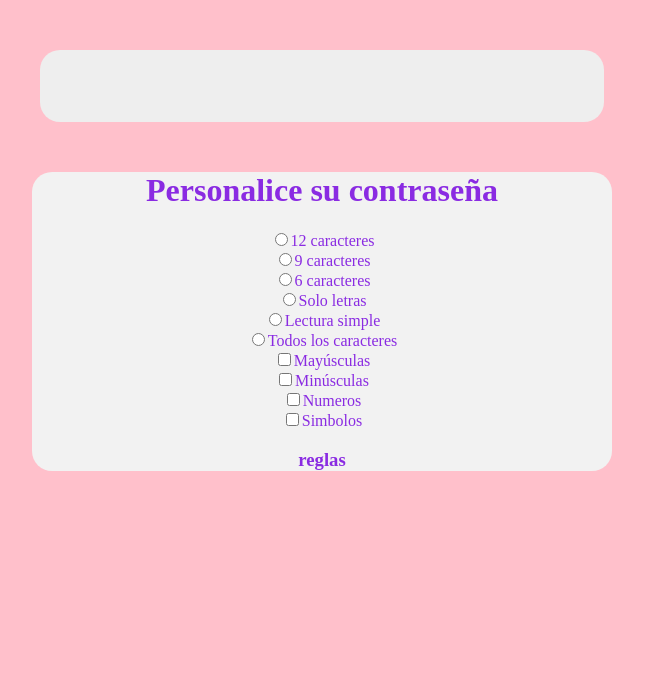
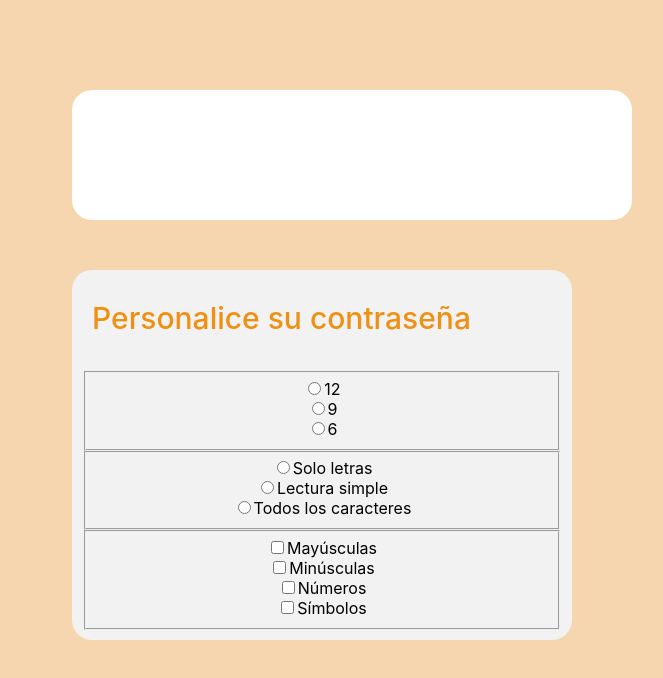
Before and after one commit to CliviaViedma/generadordecontrasenias, a plain HTML site: page index.html in a window 1280 px wide. Shown: the whole page, without its empty margins (318-981 px from the left). Drawn offline with Linux system fonts and the light colour scheme.

Commit message:
segundo commit

```diff
--- a/script.js
+++ b/script.js
@@ -1,92 +1,64 @@
 const body = document.createElement ("body");
+const card = document.createElement("div");
 const input = document.createElement ("input");
+card.classList.add("card");
 input.classList.add("input");
-
+document.body.appendChild(card)
+card.appendChild(input);
 
 const contenedor = document.createElement("div");
 contenedor.classList.add("contenedor");
 const h1 = document.createElement("h1");
 const textH1 = document.createTextNode ("Personalice su contraseña")
+h1.classList.add("titulo");
 h1.appendChild(textH1);
+card.appendChild(contenedor);
+contenedor.appendChild(h1);
+
 const form = document.createElement ("form")
+contenedor.appendChild(form);
 form.classList.add("form");
-contenedor.appendChild(h1);
-contenedor.appendChild(form);
-document.body.appendChild(input);
-document.body.appendChild(contenedor);
 
+const unaFuncion = (tipoInput, items, key) => {
 
-const long = [12, 9, 6];
-for(const elem of long) {
-    const contenedor = document.createElement ("div");
+    const fieldset = document.createElement('fieldset');
+
+    for(const elem of items) {
         const label = document.createElement("label")
-        label.setAttribute ("for", "check-${elem}")
-        label.textContent = `${elem} caracteres`
+        label.setAttribute ("for", `check-${elem}`)
+        label.textContent = `${elem}`
+        label.classList.add("label")
 
         const input = document.createElement('input')
-    input.setAttribute("type", "radio")
+        input.setAttribute("type", tipoInput)
         input.setAttribute("id", `check-${elem}`)
-    input.setAttribute("name", "select-length")
+        input.setAttribute("name", `${key}-control`)
         input.setAttribute("value", `${elem}`)
 
+        input.addEventListener('change', (e) => {
+            //generatePassword(e.target.value);
+            console.log(e.target.value)
+        })
+
+        const contenedor = document.createElement("div");
         contenedor.appendChild(input)
         contenedor.appendChild(label)
-    form.appendChild(contenedor)
 
-    input.addEventListener('change', (e) => {
-        generatePassword(e.target.value);
-    })
+        fieldset.appendChild(contenedor)
 
     }
 
+    form.appendChild(fieldset);
+}
+
+const long = [12, 9, 6]; //to do
 const reglas = ["Solo letras", "Lectura simple", "Todos los caracteres"]
-const titulo = document.createElement("h3");
-const texth3 = document.createTextNode ("reglas");
-titulo.appendChild(texth3)
-contenedor.appendChild(titulo);
+const caracteres = ["Mayúsculas", "Minúsculas", "Números", "Símbolos"]
+unaFuncion('radio', long, 'long')
+unaFuncion('radio', reglas, 'rules')
+unaFuncion('checkbox', caracteres, 'chars')
 
-for( const elem of reglas){
-const contenedor = document.createElement ("div");
-    contenedor.classList.add(`contenedorUno`);
-    //const titulo = document.createElement("h3");
-    //contenedor.appendChild(titulo);
-
-    const label = document.createElement("label");
-        label.setAttribute ("for", "check-${elem}")
-        label.textContent = `${elem} `
-    const input = document.createElement('input')
-        input.setAttribute("type", "radio")
-        input.setAttribute("id", `check-${elem}`)
-
-input.setAttribute("name", "select-length")
-        input.setAttribute("value", `${elem}`)
-        contenedor.appendChild(input)
-        contenedor.appendChild(label)
-        form.appendChild(contenedor)
-
-        input.addEventListener('change', (e) => {
-            generatePassword(e.target.value);
-        })
-
-    }
-const caracteres = ["Mayúsculas", "Minúsculas", "Numeros", "Simbolos"]
-for(const elem of caracteres){
-const contenedor = document.createElement ("div");
-const label = document.createElement("label")
-            label.setAttribute ("for", "check-${elem}")
-            label.textContent = `${elem} `
-const input = document.createElement('input')
-            input.setAttribute("type", "checkbox")
-            input.setAttribute("id", `check-${elem}`)
-
-            input.setAttribute("name", "select-length")
-                input.setAttribute("value", `${elem}`)
-                contenedor.appendChild(input)
-                contenedor.appendChild(label)
-                form.appendChild(contenedor)
-
-                input.addEventListener('change', (e) => {
-                    generatePassword(e.target.value);
-                })
-
-            }
+// poner la palabra carateres despues de los numeros
+//subtitulo para cADA BLOQUE
+//disabel
+//llamar la funcion generar contraseña en el input
--- a/style.css
+++ b/style.css
@@ -6,25 +6,52 @@
 
 body{
     margin: 0;
-    background-color: pink;
+    background-color: #f5d6ae;
     justify-content: center;
     text-align: center;
     align-items: center;
+    font-family: -apple-system, BlinkMacSystemFont, 'Segoe UI', Roboto, Oxygen, Ubuntu, Cantarell, 'Open Sans', 'Helvetica Neue', sans-serif;
+}
+
+.card{
+    width: 500px;
+    margin: auto;
+    margin-top: 40px;
+}
+
+.input{
+    margin: 50px 0 50px 0;
+    padding: 30px;
+    width: 100%;
+    height: 70px;
+    border: none;
+    border-radius: 20px;
+    font-size: 40px;
 }
 
 .contenedor{
-    margin: 50px 350px;
+    padding: 10px;
     background-color: rgb(242, 242, 242);
-    color: blueviolet;
     border-radius: 20px;
 }
 
-.input{
-    margin-top: 50px;
-    width: 560px;
-    height: 70px;
-    border: none;
-    background-color: rgb(238, 238, 238);
-    border-radius: 20px;
-    font-size: 40px;
+.titulo{
+    color: #f09012;
+    padding: 0 0 15px 10px;
+    font-size: 30px;
+    font-weight: 500;
+    text-align: left;
 }
+
+.subcard{
+    width: 33%;
+    display: inline-block;
+}
+
+.subtitulo{
+    color: #f09012;
+    padding: 0 0 10px 10px;
+    font-size: 20px;
+    font-weight: 300;
+    text-align: left;
+}
```
Also changed, not shown: index.html (line endings or trailing spaces). Lines whose indentation alone changed are shown as unchanged.
